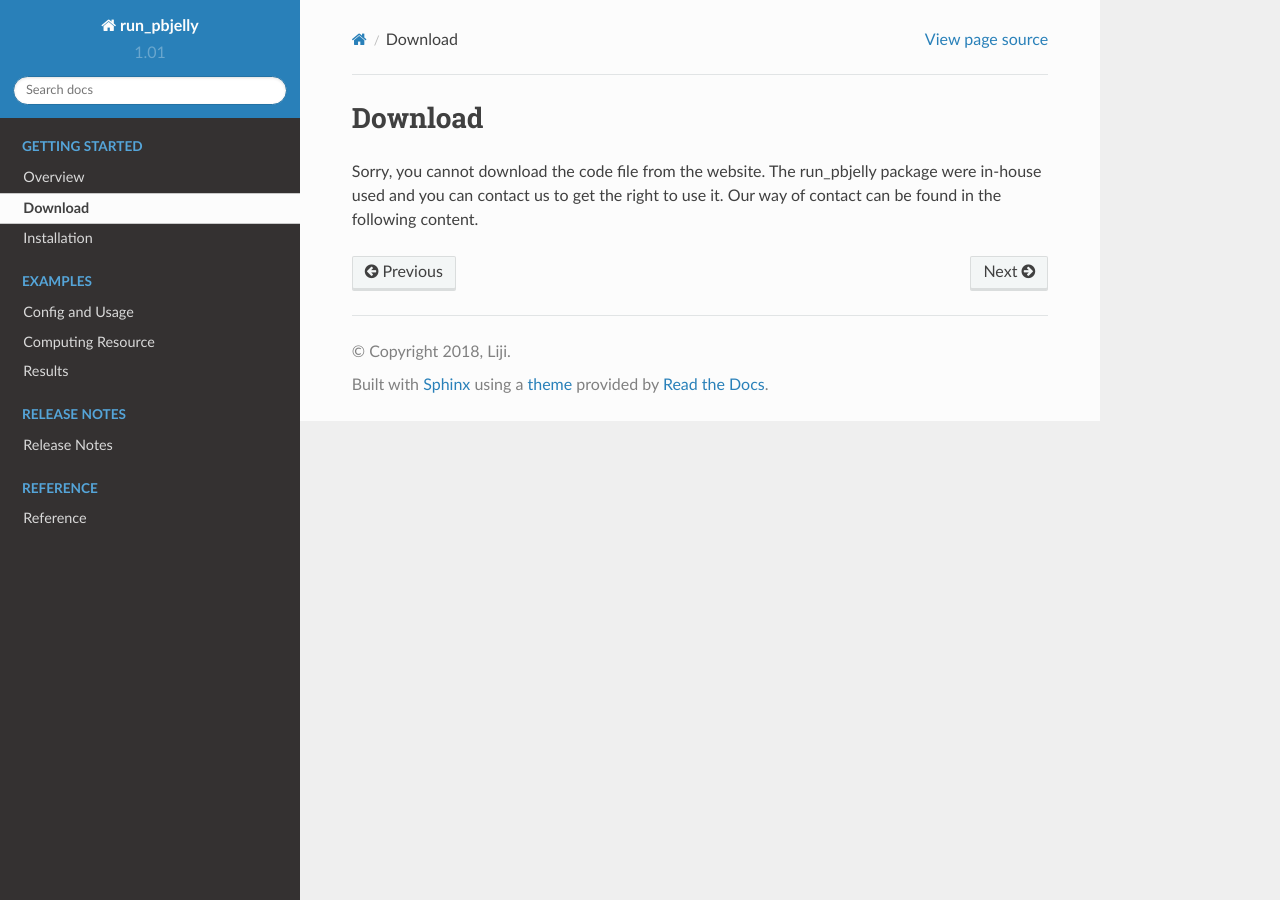
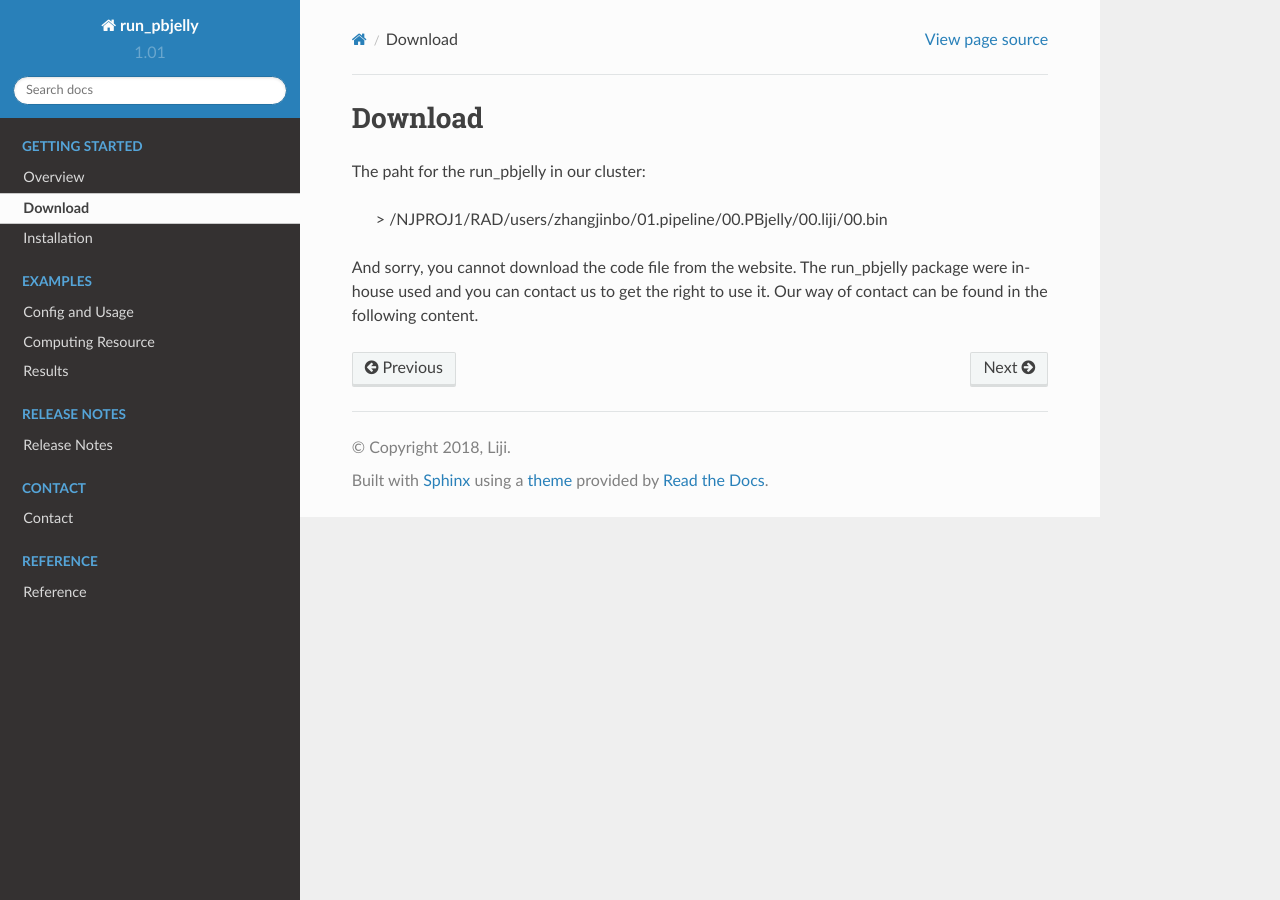
Before and after one commit to bitcometz/run_pbjelly, a Sphinx documentation site: the page built from source/download.rst, in a window 1280 px wide. Built offline with Sphinx 7.4.7 and the Read the Docs theme 2.0.0, drawn with Linux system fonts in a browser that asks for light colours; pages that are not in the unit, such as notebooks, are missing from menus.

Commit message:
Add files via upload

```diff
--- a/source/config.rst
+++ b/source/config.rst
@@ -26,10 +26,10 @@
 
 It is very easy to use run_pbjelly, just as the following commands:
 
-   > /NJPROJ1/RAD/software/anaconda2/bin/python ../00.bin/run_pbjelly.py config.cfg
+   > /NJPROJ1/RAD/software/anaconda2/bin/python  ../00.bin/run_pbjelly.py  config.cfg
 
 During this, it will generate all the dirs and shells for you, and it will also output the next action for you :
 
-Please paste the following command line and Enter:
+   Please paste the following command line and Enter:
 
-   > nohup sh /NJPROJ1/RAD/users/zhangjinbo/01.pipeline/00.PBjelly/00.liji/01.test_shanli/nohup_run.sh >/NJPROJ1/RAD/users/zhangjinbo/01.pipeline/00.PBjelly/00.liji/01.test_shanli/4-logs/nohup_run.sh.log 2>/NJPROJ1/RAD/users/zhangjinbo/01.pipeline/00.PBjelly/00.liji/01.test_shanli/4-logs/nohup_run.sh.err &
+   nohup sh /NJPROJ1/RAD/users/zhangjinbo/01.pipeline/00.PBjelly/00.liji/01.test_shanli/nohup_run.sh >/NJPROJ1/RAD/users/zhangjinbo/01.pipeline/00.PBjelly/00.liji/01.test_shanli/4-logs/nohup_run.sh.log 2>/NJPROJ1/RAD/users/zhangjinbo/01.pipeline/00.PBjelly/00.liji/01.test_shanli/4-logs/nohup_run.sh.err &
--- /dev/null
+++ b/source/contact.rst
@@ -0,0 +1,4 @@
+Contact
+================================================================================
+
+If you have questions, or you have discovered a bug or have a feature request, you can email liji@novogene.com
--- a/source/download.rst
+++ b/source/download.rst
@@ -3,4 +3,9 @@
 Download
 ================================================================================
 
-Sorry, you cannot download the code file from the website. The run_pbjelly package were in-house used and you can contact us to get the right to use it. Our way of contact can be found in the following content.
+
+The paht for the run_pbjelly in our cluster:
+
+   > /NJPROJ1/RAD/users/zhangjinbo/01.pipeline/00.PBjelly/00.liji/00.bin
+
+And sorry, you cannot download the code file from the website. The run_pbjelly package were in-house used and you can contact us to get the right to use it. Our way of contact can be found in the following content.
```
